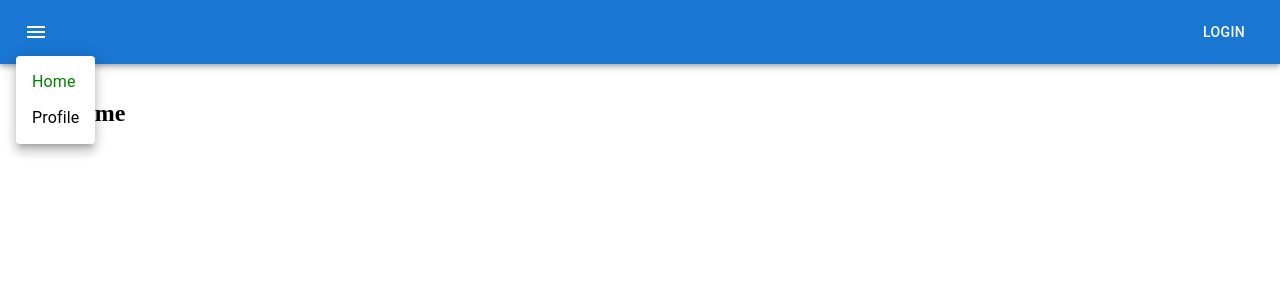
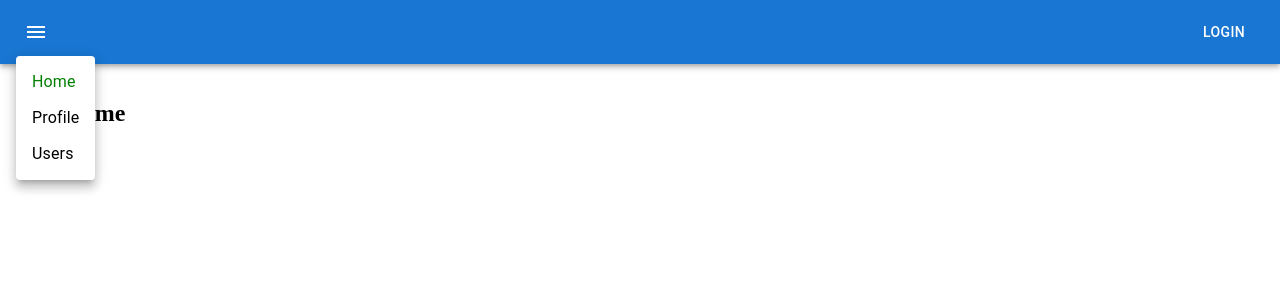
Before and after one commit to AleksTimofeev/social-network, a React (Create React App) app: page / in a window 1280 px wide. Both pictures are taken after a click on the button "menu". Shown: the top 300 px of the page. Built offline with nearby package versions, Linux system fonts and the light colour scheme; no server answers.

Commit message:
add users page

```diff
--- a/src/components/navigation/Navigation.tsx
+++ b/src/components/navigation/Navigation.tsx
@@ -54,6 +54,11 @@ const Navigation = () => {
             Profile
           </NavLink>
         </MenuItem>
+        <MenuItem onClick={handleClose}>
+          <NavLink className={({isActive}) => style(isActive)} to={'/users'}>
+            Users
+          </NavLink>
+        </MenuItem>
       </Menu>
     </div>
   );
--- /dev/null
+++ b/src/features/users/Users.tsx
@@ -0,0 +1,20 @@
+import React, {useEffect, useState} from 'react';
+import {Grid} from "@mui/material";
+import {useAppDispatch} from "../../app/store";
+import {getUsers} from "./usersReducer";
+
+export const Users = () => {
+
+  const dispatch = useAppDispatch()
+  const [pageNumber, setPageNumber] = useState(1)
+
+  useEffect(() => {
+    dispatch(getUsers({page: pageNumber}))
+  },[pageNumber])
+
+  return (
+    <Grid container spacing={2}>
+
+    </Grid>
+  );
+};
--- a/src/pages/Pages.tsx
+++ b/src/pages/Pages.tsx
@@ -3,6 +3,7 @@ import {Route, Routes, useLocation, useParams} from "react-router-dom";
 import {Profile} from "../features/profile/Profile";
 import {PrivateRoute} from "./PrivateRoute";
 import {Login} from "../features/auth/login/Login";
+import {Users} from "../features/users/Users";
 
 export const Pages = () => {
 
@@ -13,6 +14,7 @@ export const Pages = () => {
           <h2>Home</h2>
         }/>
           <Route path={'profile'} element={<PrivateRoute><Profile/></PrivateRoute>}/>
+          <Route path={'users'} element={<PrivateRoute><Users/></PrivateRoute>}/>
           <Route path={'login'} element={<Login />} />
       </Routes>
     </div>
```
Also changed, not shown: src/features/users/user/User.tsx (added, +16 -0 lines).
